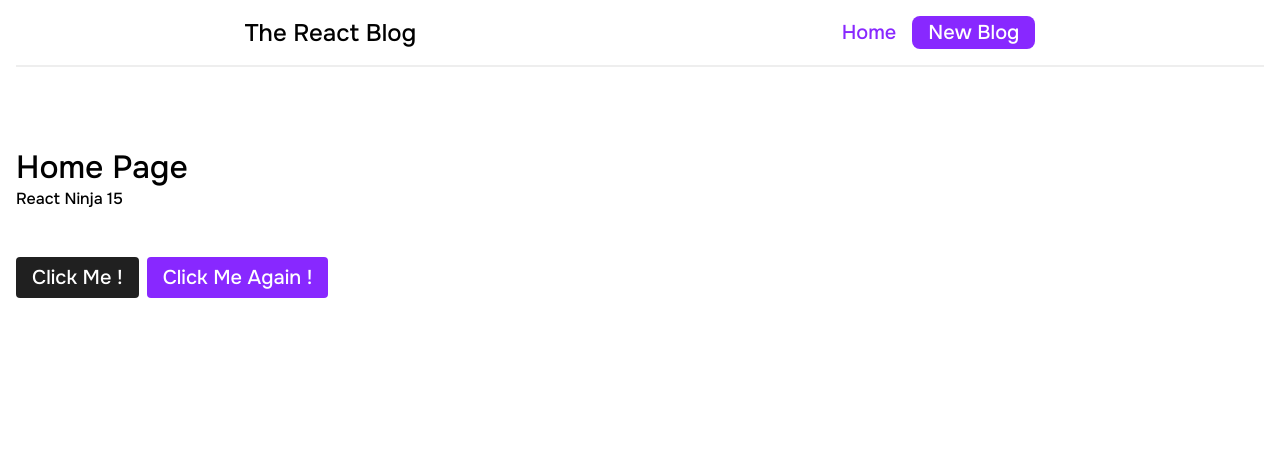
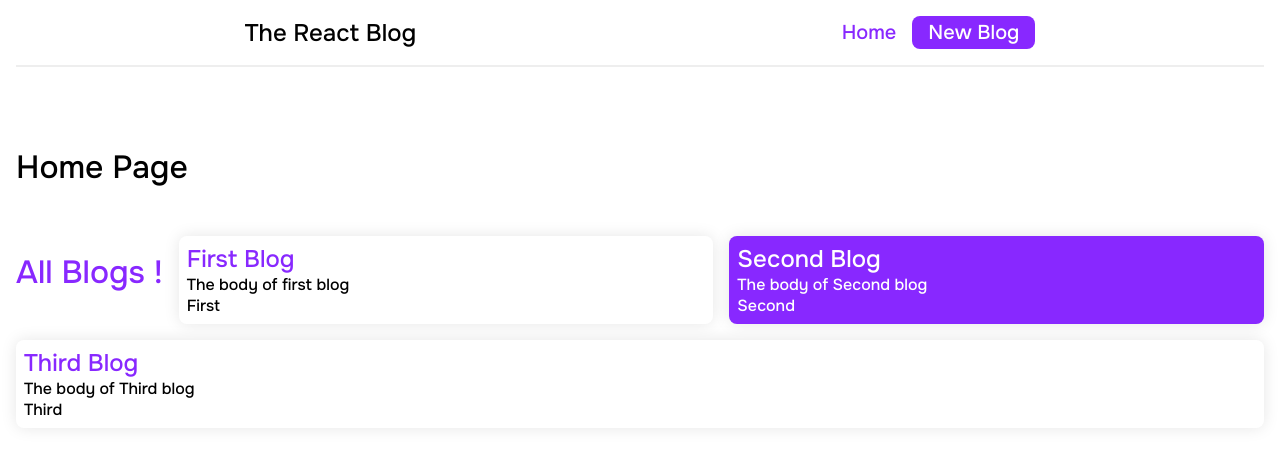
Before and after one commit to lUkAC1234/React, a React (Create React App) app: page / in a window 1280 px wide. Shown: the top 454 px of the page. Built offline with nearby package versions, Linux system fonts and the light colour scheme.

Commit message:
REACT BLOG

```diff
--- a/public/index.html
+++ b/public/index.html
@@ -10,34 +10,11 @@
       content="Web site created using create-react-app"
     />
     <link rel="apple-touch-icon" href="%PUBLIC_URL%/logo192.png" />
-    <!--
-      manifest.json provides metadata used when your web app is installed on a
-      user's mobile device or desktop. See https://developers.google.com/web/fundamentals/web-app-manifest/
-    -->
     <link rel="manifest" href="%PUBLIC_URL%/manifest.json" />
-    <!--
-      Notice the use of %PUBLIC_URL% in the tags above.
-      It will be replaced with the URL of the `public` folder during the build.
-      Only files inside the `public` folder can be referenced from the HTML.
-
-      Unlike "/favicon.ico" or "favicon.ico", "%PUBLIC_URL%/favicon.ico" will
-      work correctly both with client-side routing and a non-root public URL.
-      Learn how to configure a non-root public URL by running `npm run build`.
-    -->
-    <title>React App</title>
+    <title>React Test App</title>
   </head>
   <body>
     <noscript>You need to enable JavaScript to run this app.</noscript>
     <div id="root"></div>
-    <!--
-      This HTML file is a template.
-      If you open it directly in the browser, you will see an empty page.
-
-      You can add webfonts, meta tags, or analytics to this file.
-      The build step will place the bundled scripts into the <body> tag.
-
-      To begin the development, run `npm start` or `yarn start`.
-      To create a production bundle, use `npm run build` or `yarn build`.
-    -->
   </body>
 </html>
--- /dev/null
+++ b/src/BlogList.js
@@ -0,0 +1,16 @@
+const BlogList = ({ blogs, title }) => {
+    return (
+        <div className="blog">
+            <h2>{ title }</h2>
+            { blogs.map((blog) => (
+                <div className="blog-column" key={blog.id}>
+                    <h1>{ blog.title }</h1>
+                    <p>{ blog.body }</p>
+                    <p>{ blog.author }</p>
+                </div>
+            ))}
+        </div>
+     );
+}
+
+export default BlogList;
--- a/src/Home.js
+++ b/src/Home.js
@@ -1,21 +1,15 @@
 import { useState } from "react";
+import BlogList from "./BlogList";
 const Home = () => {
-    const [name, setName] = useState('React Ninja')
-    const [age, setAge] = useState(15)
-
-    const handleClick = () => {
-       setName('React Ninja Changed !');
-    }
-
-    const handleClickAge = () => {
-        setAge(20);
-    }
+    const [blogs, setBlogs] = useState([
+        { title: 'First Blog', body: 'The body of first blog', author: 'First', id: 1 },
+        { title: 'Second Blog', body: 'The body of Second blog', author: 'Second', id: 2 },
+        { title: 'Third Blog', body: 'The body of Third blog', author: 'Third', id: 3 },
+    ]);
     return (
         <div className="home">
             <h1>Home Page</h1>
-            <p>{ name } { age }</p>
-            <button className="clickBtn" onClick={handleClick}>Click Me !</button>
-            <button className="clickBtn" onClick={handleClickAge}>Click Me Again !</button>
+            <BlogList blogs={blogs} title="All Blogs !"/>
         </div>
     );
 }
--- a/src/index.css
+++ b/src/index.css
@@ -53,3 +53,39 @@ body {
 .clickBtn:nth-child(odd) {
   background: #202020;
 }
+
+.blog {
+  display: flex;
+  flex-wrap: wrap;
+  gap: 1rem;
+  margin-top: 3rem;
+}
+
+.blog h2 {
+  color: #8828FF;
+  font-size: 2rem;
+  margin-block: 1rem;
+}
+
+.blog-column {
+  box-shadow: 0 0 1rem 0 rgb(0, 0, 0, 0.1);
+  padding: 0.5rem;
+  width: 30rem;
+  border-radius: 0.5rem;
+  flex-grow: 1;
+}
+
+.blog-column:nth-child(odd) {
+  background: #8828FF;
+}
+
+.blog-column:nth-child(odd) h1,
+.blog-column:nth-child(odd) p  {
+  color: #fff;
+}
+
+
+.blog-column h1 {
+  color: #8828FF;
+  font-size: 1.5rem;
+}
```
